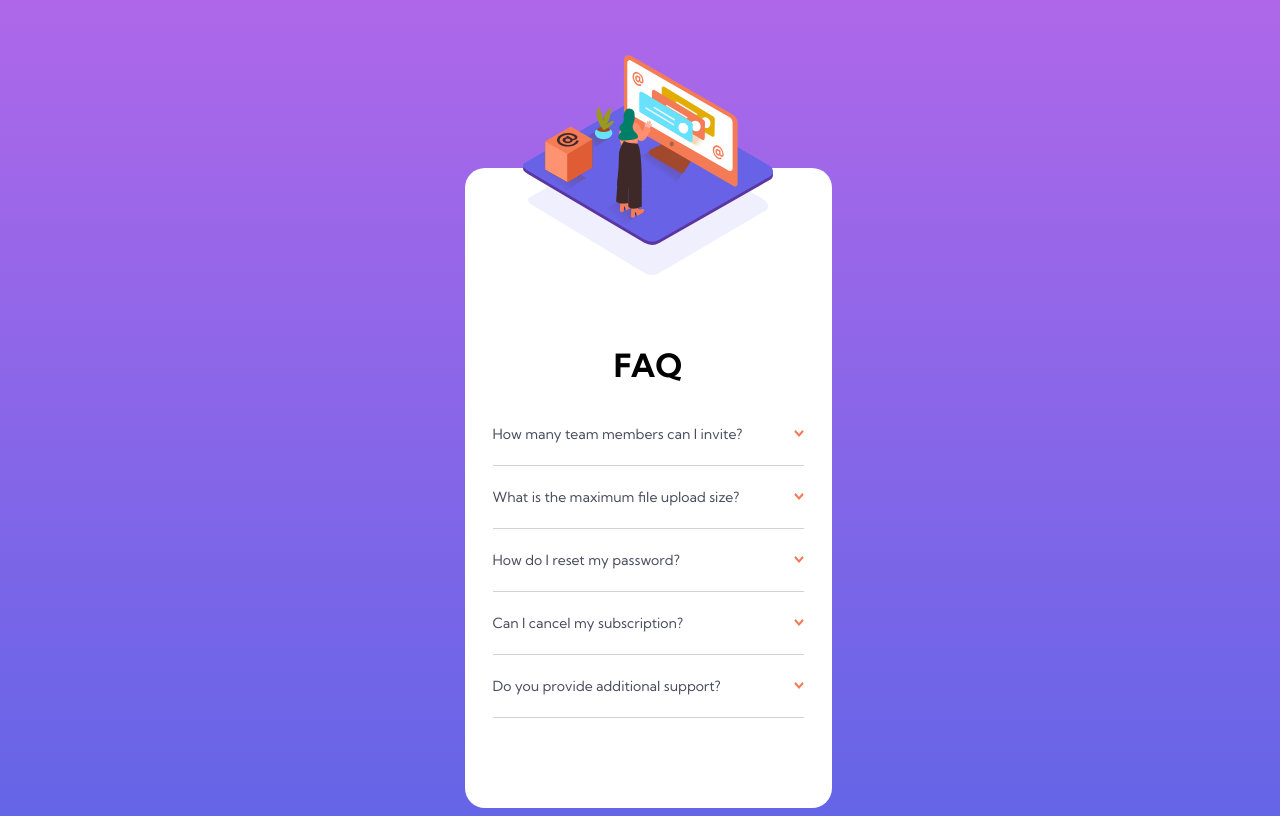
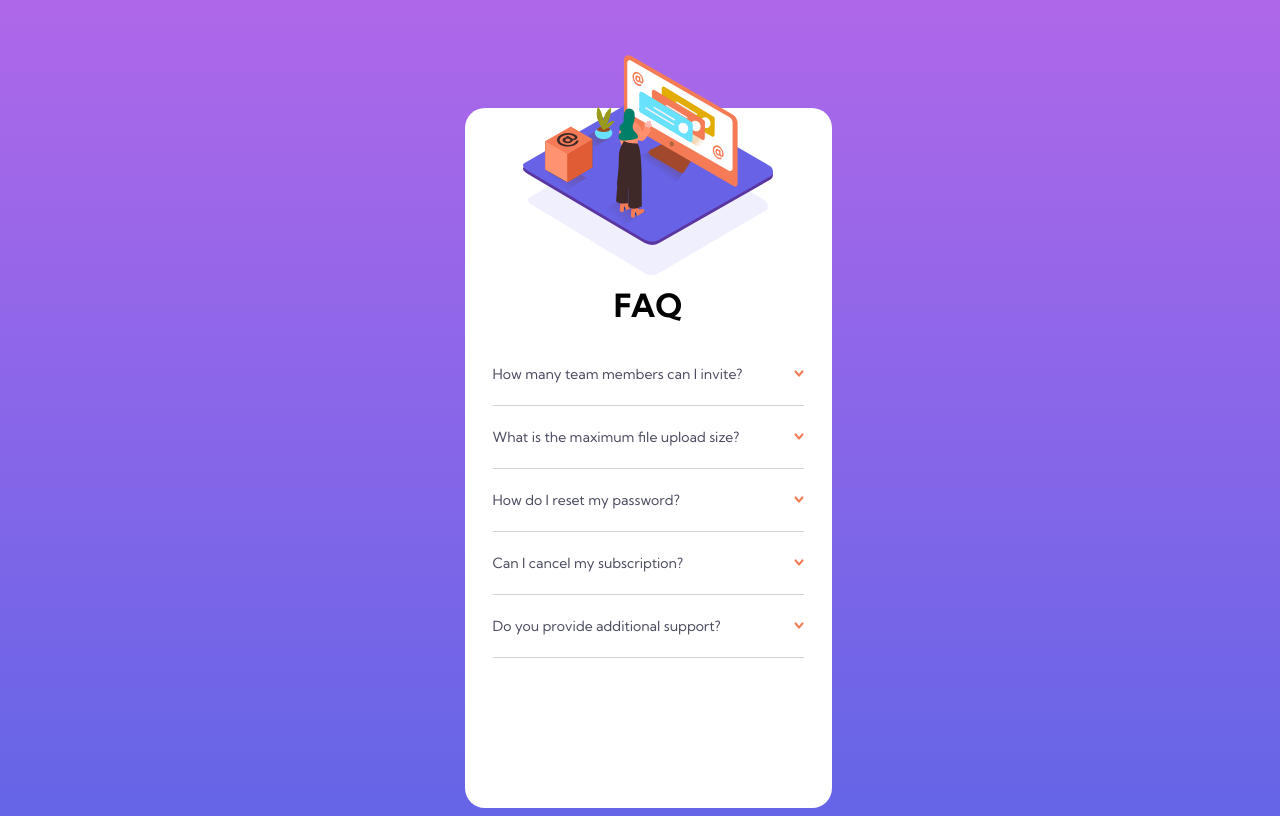
Before and after one commit to LukeLT255/faq-accordian-card, a plain HTML site: page index.html in a window 1280 px wide. Drawn offline with Linux system fonts and the light colour scheme.

Commit message:
moved card

```diff
--- a/styles.css
+++ b/styles.css
@@ -17,11 +17,9 @@ body {
     background-color: white;
     display: flex;
     flex-direction: column;
-
-    margin-top: 100px;
     border-radius: 20px;
     padding: 150px 20px 0px 20px;
-    margin-top: 160px;
+    margin-top: 100px;
 }
 
 
```
